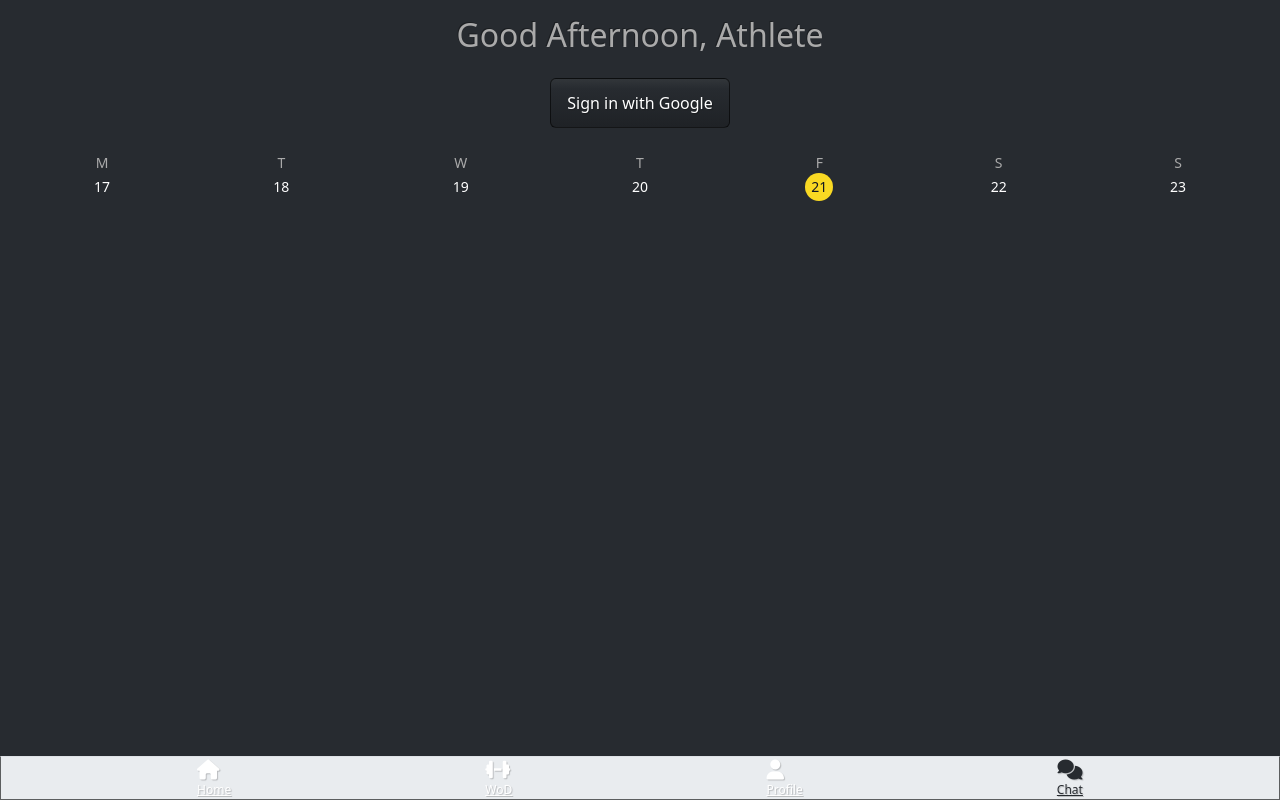
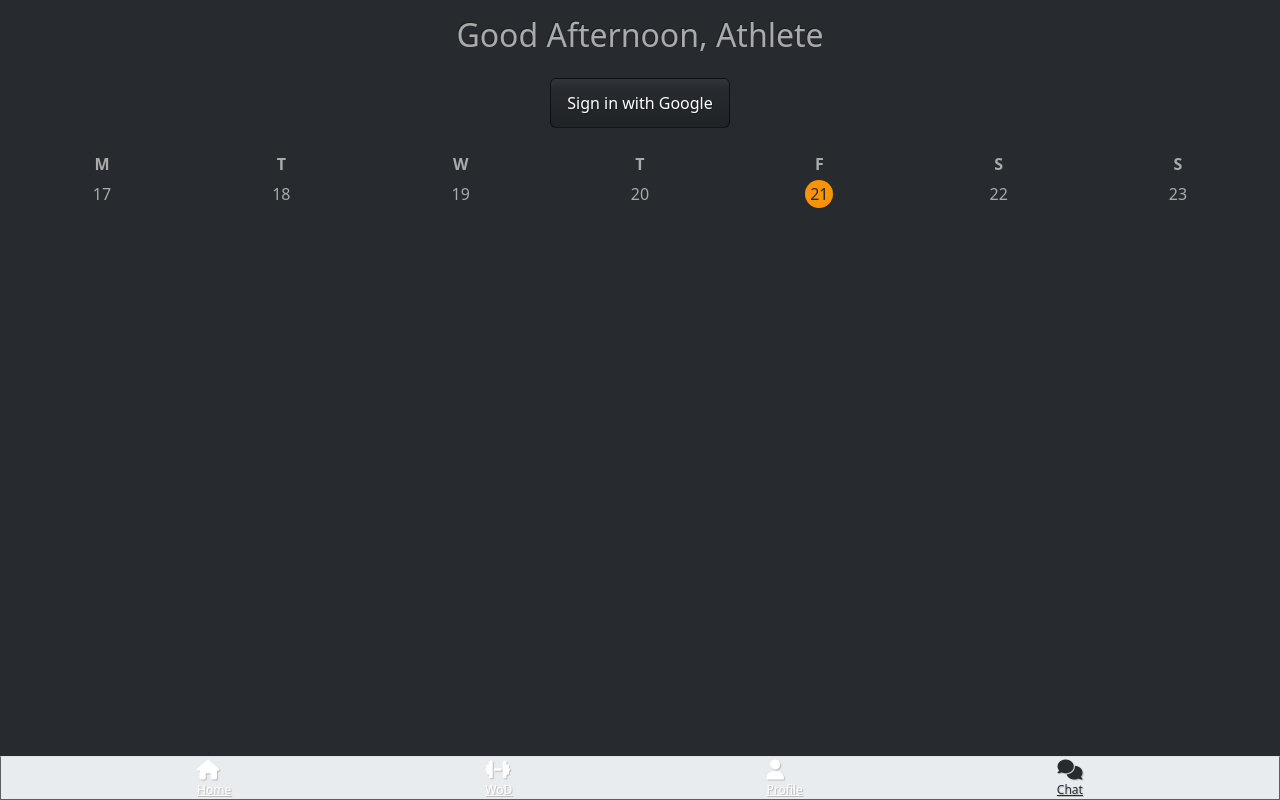
Before and after one commit to ironacregym-bit/bkxr-app, a Next.js app: page / in a window 1280 px wide. Built offline with nearby package versions, Linux system fonts and the light colour scheme; no server answers.

Commit message:
Update index.tsx

```diff
--- a/pages/index.tsx
+++ b/pages/index.tsx
@@ -1,4 +1,3 @@
-
 import Head from "next/head";
 import useSWR from "swr";
 import Link from "next/link";
@@ -86,7 +85,8 @@ export default function Home() {
               <img
                 src={session.user?.image ?? ""}
                 alt=""
-                style={{ width: 32, height: 32, borderRadius: "50%" }}
+                className="rounded-circle"
+                style={{ width: 32, height: 32 }}
               />
               <span className="text-muted">{session.user?.email}</span>
               <button className="btn btn-outline-dark" onClick={() => signOut()}>
@@ -106,19 +106,10 @@ export default function Home() {
             const isToday = d.toDateString() === today.toDateString();
             return (
               <div key={i} style={{ width: "40px" }}>
-                <div style={{ fontSize: "14px" }}>{dayLabels[i]}</div>
+                <div className="fw-bold">{dayLabels[i]}</div>
                 <div
-                  style={{
-                    fontSize: "14px",
-                    marginTop: "4px",
-                    width: "28px",
-                    height: "28px",
-                    lineHeight: "28px",
-                    borderRadius: "50%",
-                    background: isToday ? "#f9d923" : "transparent",
-                    color: isToday ? "#101522" : "#fff",
-                    margin: "0 auto"
-                  }}
+                  className={`rounded-circle d-flex justify-content-center align-items-center ${isToday ? "bg-warning text-dark" : ""}`}
+                  style={{ width: "28px", height: "28px", margin: "4px auto" }}
                 >
                   {d.getDate()}
                 </div>
@@ -129,13 +120,11 @@ export default function Home() {
 
         {/* Today's workout card */}
         {todaysWorkouts.length > 0 && (
-          <div className="p-3 mb-3" style={{ background: "#fab1a0", borderRadius: "16px" }}>
-            <div className="mb-2" style={{ fontSize: "14px", fontWeight: "bold" }}>
-              {todayName}
-            </div>
+          <div className="p-3 mb-3 rounded shadow-sm bg-light">
+            <div className="mb-2 fw-bold">{todayName}</div>
             <h6>{todaysWorkouts[0].title}</h6>
             <p>{todaysWorkouts[0].notes || "Workout details"}</p>
-            <Link href={`/workout/${todaysWorkouts[0].id}`} className="btn btn-dark btn-sm mt-2">
+            <Link href={`/workout/${todaysWorkouts[0].id}`} className="btn btn-primary btn-sm mt-2">
               Start Workout
             </Link>
           </div>
```
